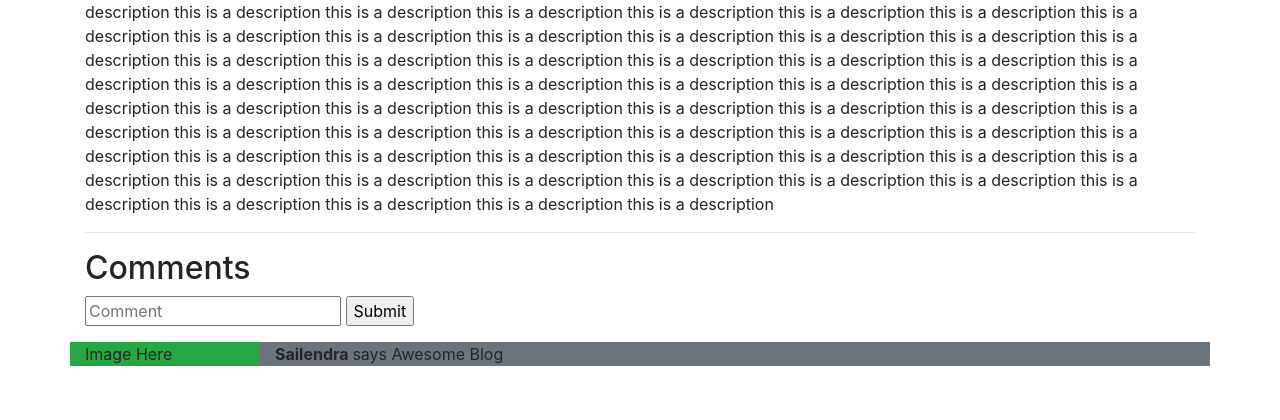
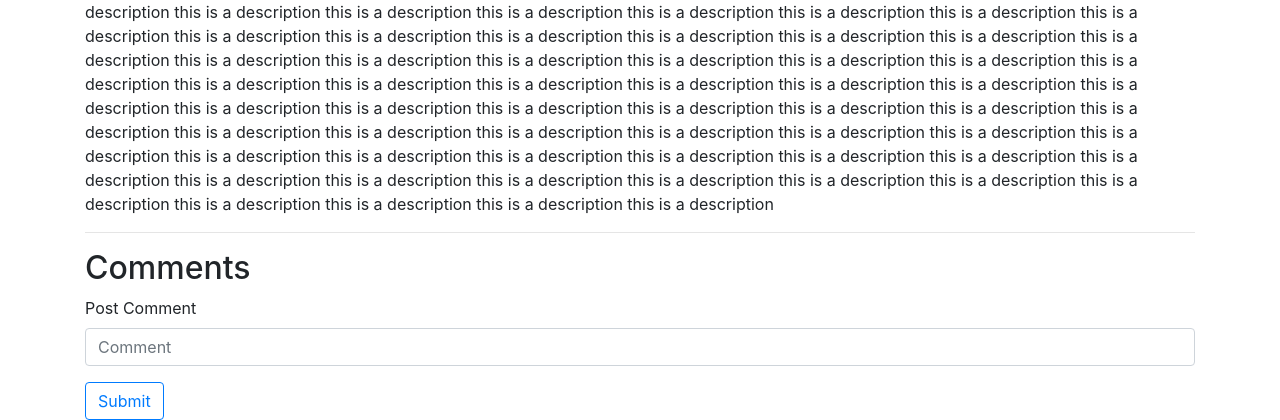
Before and after one commit to sailendra14/Icoder-blog, a Django app: a page that uses templates/blog/blogPost.html in a window 1280 px wide. Shown: the part 4118-4538 px from the top of the page. Before the commit the page ends 4484 px from the top, so only its background shows below. Run offline with Django 3.2, Linux system fonts and the light colour scheme; data comes from the database, SQL or seed files in the repository; both versions use the stored data as it was after the commit; some libraries are stand-ins or nearby versions.

Commit message:
vid 93 done

```diff
--- a/Icoder/settings.py
+++ b/Icoder/settings.py
@@ -123,6 +123,10 @@ USE_TZ = True
 
 STATIC_URL = '/static/'
 
+STATICFILES_DIRS = [
+    os.path.join(BASE_DIR, "static"),
+]
+
 MESSAGE_TAGS = {
     messages.ERROR: 'danger'
 }
--- a/blog/views.py
+++ b/blog/views.py
@@ -27,4 +27,4 @@ def postComment(request):
         messages.success(request, 'Your comment has been posted successfully')
 
 
-    return redirect('/blog/{post.slug}')
+    return redirect(f'/blog/{post.slug}')
--- a/templates/blog/blogPost.html
+++ b/templates/blog/blogPost.html
@@ -15,14 +15,26 @@
 </div>
 <div class="container">
   <h2>Comments</h2>
+
   <form action="/blog/postComment" method="POST"> {% csrf_token %}
-  <input type="text" name="comment" placeholder="Comment">
-  <input type="hidden" name="postSno" value="{{post.sno}}">
-  <input type="submit" value="Submit">
+    <div class="form-group">
+      <label for="">Post Comment</label>
+      <input type="text" class="form-control" name="comment" placeholder="Comment">
+    </div>
+
+    <input type="hidden" name="postSno" value="{{post.sno}}">
+    <button type="submit" class="btn btn-outline-primary">Submit</button>
   </form>
+  {% for comment in comments %}
+
   <div class="row my-3">
-    <div class="col-md-2 bg-success ">Image Here</div>
-    <div class="col-md-10 bg-secondary"><b>Sailendra </b> says Awesome Blog</div>
+    <div class="col-md-1"> <img class="rounded mx-auto d-block w-100" src="/static/img/user.jpg" alt="user"></div>
+    <div class="col-md-11"><b>{{comment.user.username}} </b>
+      <div>at {{comment.timeStamp}}</div>
+      <div>{{comment.comment}}</div>
+    </div>
   </div>
+  {% endfor %}
+
 </div>
 {% endblock body %}
```
Also changed, not shown: db.sqlite3, static/img/1.png (added), static/img/user.jpg (added).
